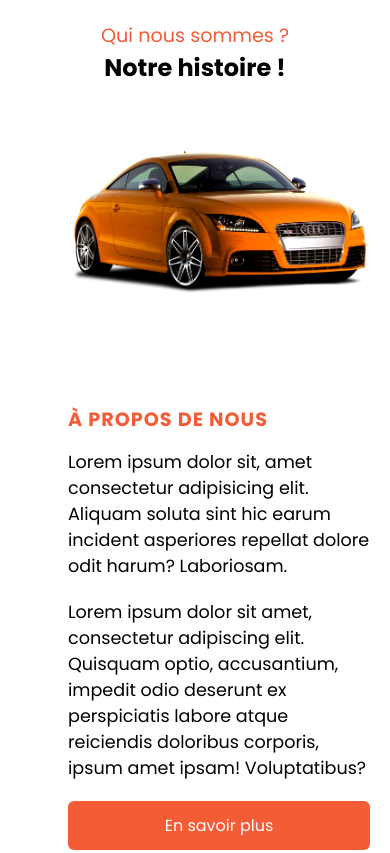
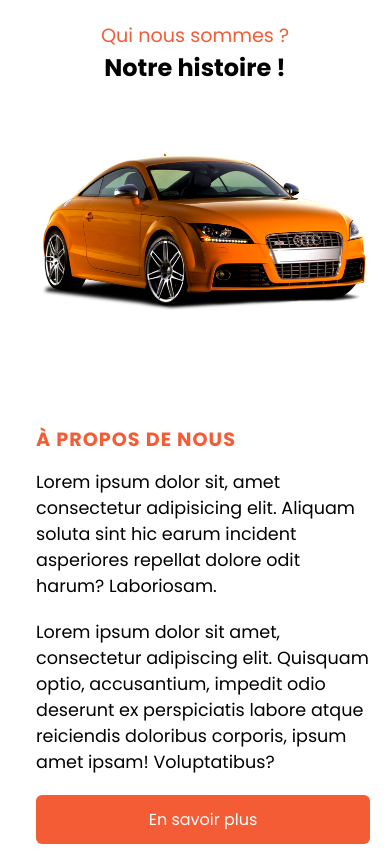
Before and after one commit to danyyyco/simple-page, a plain HTML site: page index.html in a window 390 px wide. Shown: the part 5160-6013 px from the top of the page. Drawn offline with Linux system fonts and the light colour scheme.

Commit message:
marge-apropos-mobile

```diff
--- a/style.css
+++ b/style.css
@@ -558,7 +558,7 @@ footer a:hover {
   .apropos-contenu {
     flex-direction: column;
     text-align: center;
-    margin-left: 3rem;
+    margin-left: 1rem;
   }
 
   .apropos-img {
```
